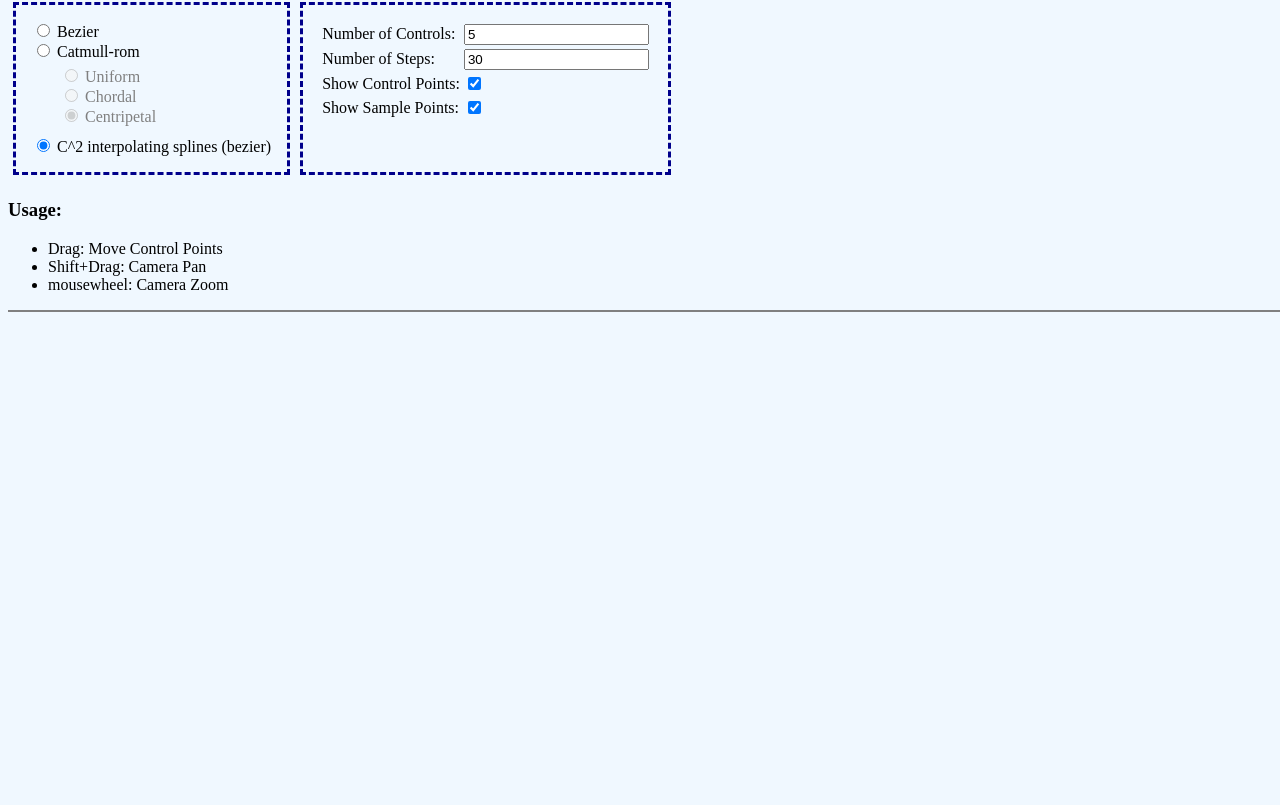
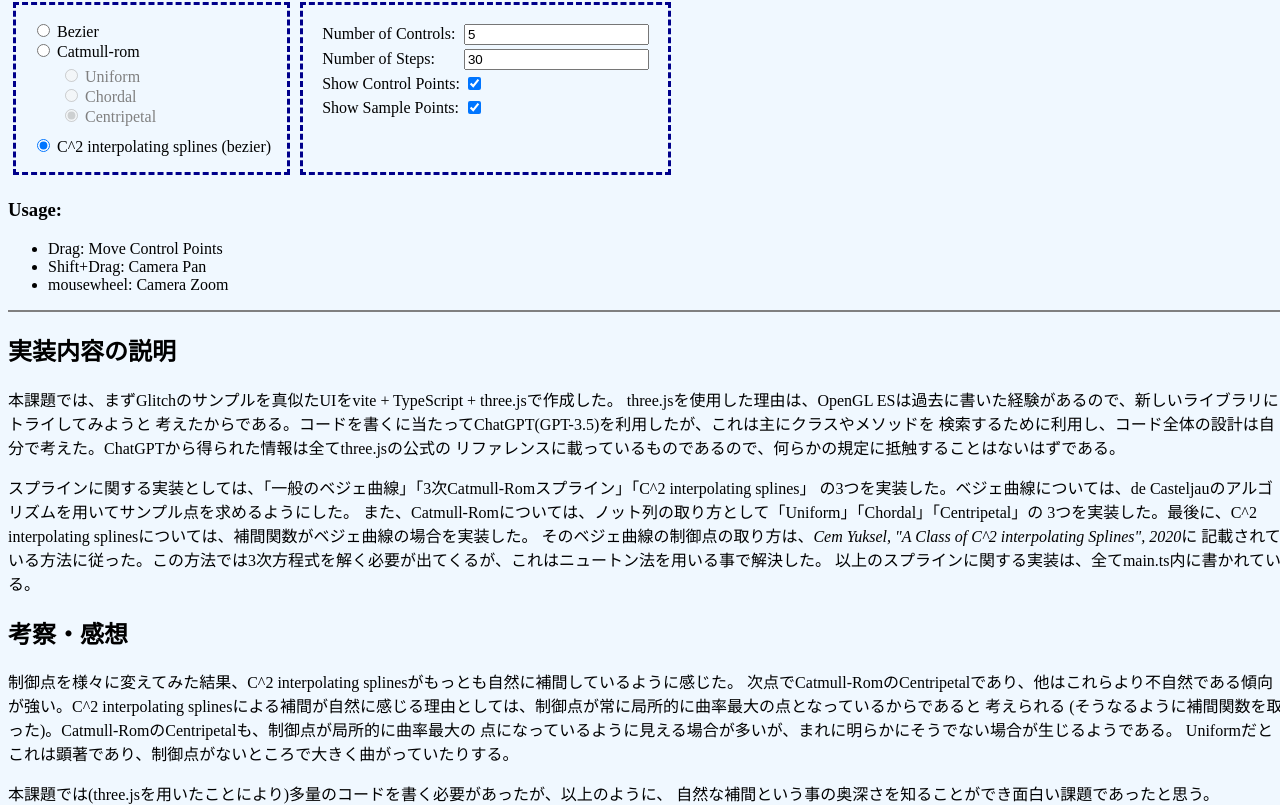
Before and after one commit to kana-lab/cg2023, a website built with Vite: page index.html in a window 1280 px wide. Shown: the part 470-1275 px from the top of the page. Before the commit the page ends 820 px from the top, so only its background shows below. Built offline with nearby package versions, Linux system fonts and the light colour scheme.

Commit message:
added explanations

```diff
--- a/index.html
+++ b/index.html
@@ -73,6 +73,39 @@
     <li>mousewheel: Camera Zoom</li>
 </ul>
 <div class="separator"></div>
+
+<h2>実装内容の説明</h2>
+<p>
+    本課題では、まずGlitchのサンプルを真似たUIをvite + TypeScript + three.jsで作成した。
+    three.jsを使用した理由は、OpenGL ESは過去に書いた経験があるので、新しいライブラリにトライしてみようと
+    考えたからである。コードを書くに当たってChatGPT(GPT-3.5)を利用したが、これは主にクラスやメソッドを
+    検索するために利用し、コード全体の設計は自分で考えた。ChatGPTから得られた情報は全てthree.jsの公式の
+    リファレンスに載っているものであるので、何らかの規定に抵触することはないはずである。
+</p>
+<p>
+    スプラインに関する実装としては、「一般のベジェ曲線」「3次Catmull-Romスプライン」「C^2 interpolating splines」
+    の3つを実装した。ベジェ曲線については、de Casteljauのアルゴリズムを用いてサンプル点を求めるようにした。
+    また、Catmull-Romについては、ノット列の取り方として「Uniform」「Chordal」「Centripetal」の
+    3つを実装した。最後に、C^2 interpolating splinesについては、補間関数がベジェ曲線の場合を実装した。
+    そのベジェ曲線の制御点の取り方は、<i>Cem Yuksel, "A Class of C^2 interpolating Splines", 2020</i>に
+    記載されている方法に従った。この方法では3次方程式を解く必要が出てくるが、これはニュートン法を用いる事で解決した。
+    以上のスプラインに関する実装は、全てmain.ts内に書かれている。
+</p>
+
+<h2>考察・感想</h2>
+<p>
+    制御点を様々に変えてみた結果、C^2 interpolating splinesがもっとも自然に補間しているように感じた。
+    次点でCatmull-RomのCentripetalであり、他はこれらより不自然である傾向が強い。C^2 interpolating
+    splinesによる補間が自然に感じる理由としては、制御点が常に局所的に曲率最大の点となっているからであると
+    考えられる (そうなるように補間関数を取った)。Catmull-RomのCentripetalも、制御点が局所的に曲率最大の
+    点になっているように見える場合が多いが、まれに明らかにそうでない場合が生じるようである。
+    Uniformだとこれは顕著であり、制御点がないところで大きく曲がっていたりする。
+</p>
+<p>
+    本課題では(three.jsを用いたことにより)多量のコードを書く必要があったが、以上のように、
+    自然な補間という事の奥深さを知ることができ面白い課題であったと思う。
+</p>
+
 <script type="module" src="/src/main.ts"></script>
 <script>
     const onRadioChange = () => {
```
